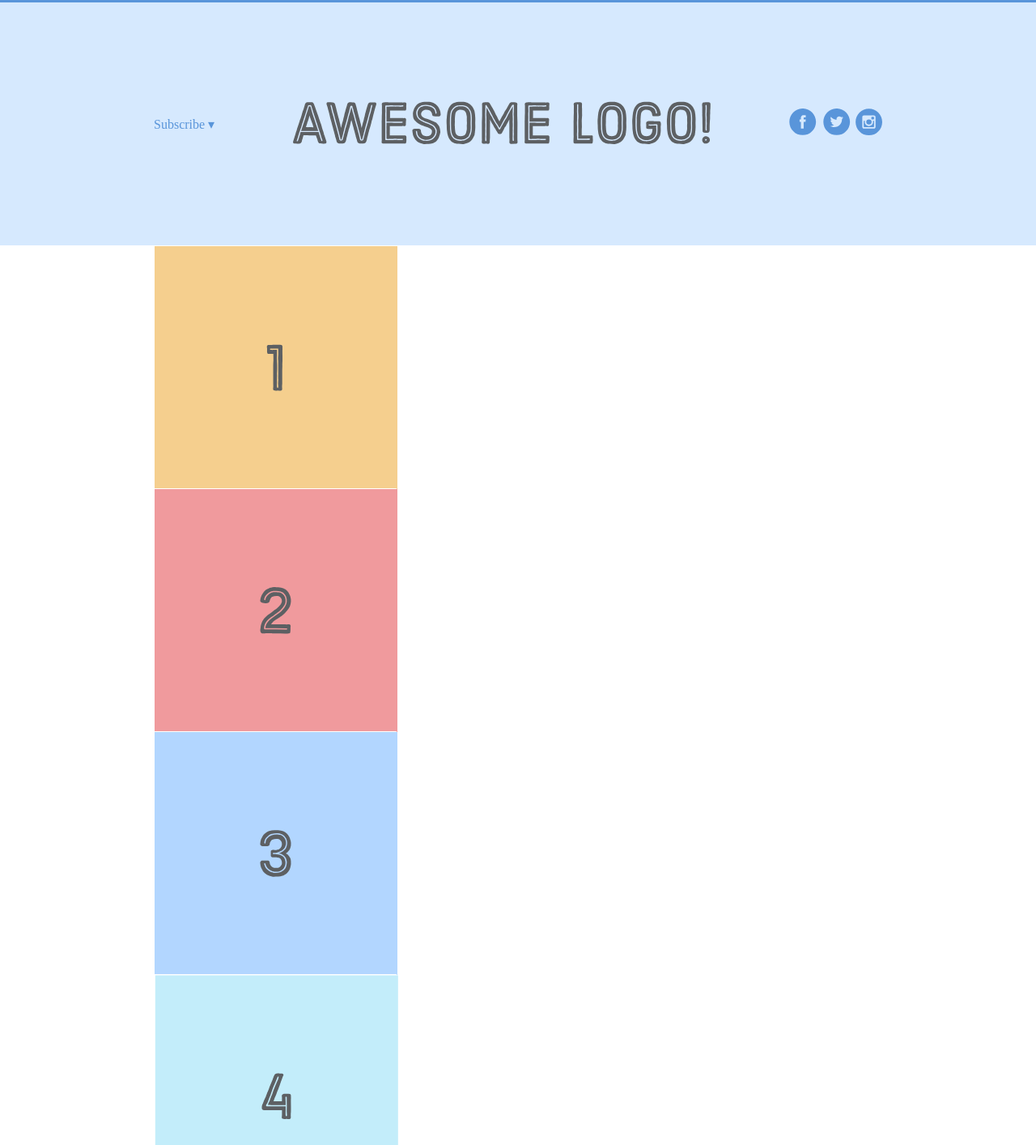
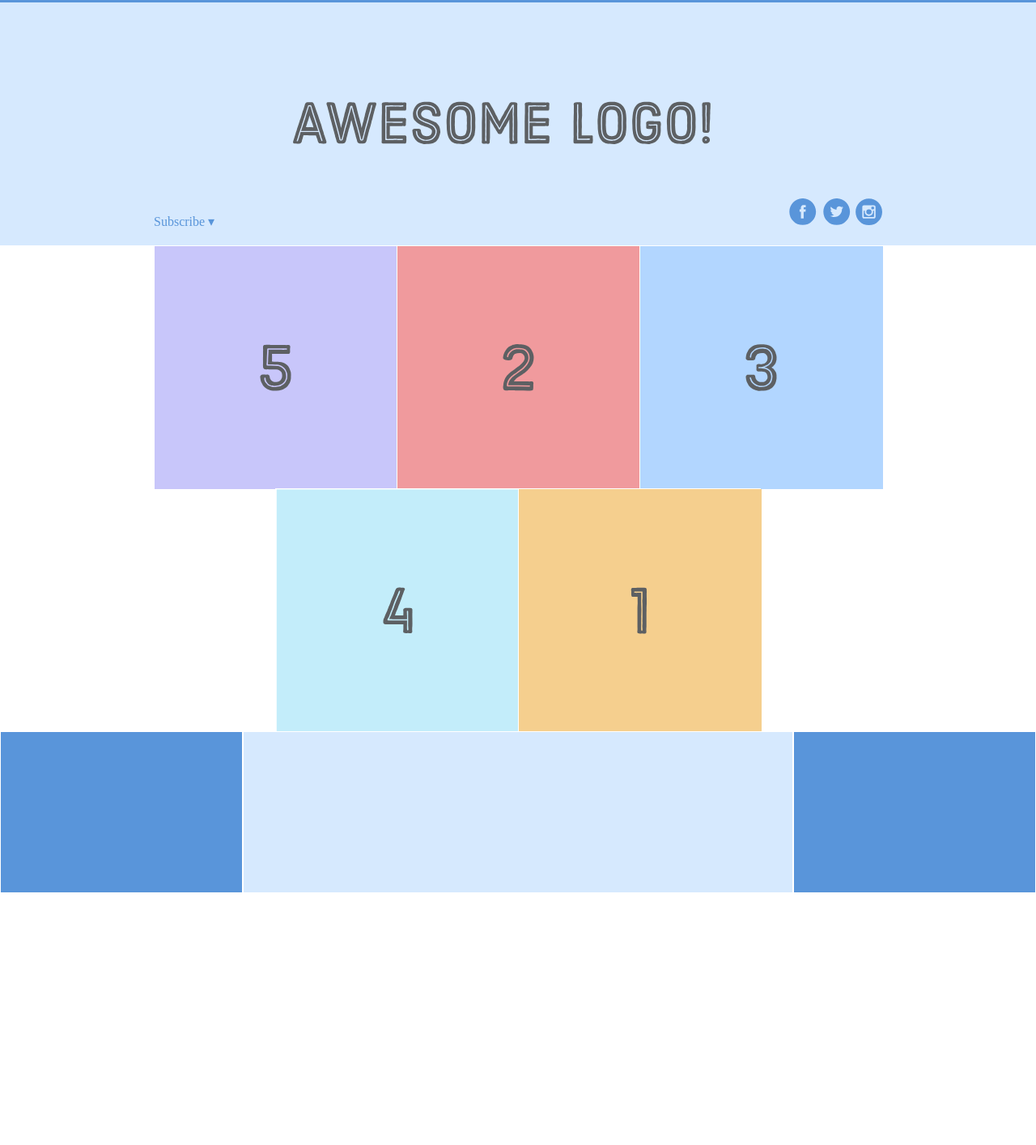
Before and after one commit to GiangoFett/flexbox-test, a plain HTML site: page index.html in a window 1280 px wide. Shown: the part 55-1469 px from the top of the page at 81% size. After the commit the page ends 1158 px from the top, so only its background shows below. Drawn offline with Linux system fonts and the light colour scheme.

Commit message:
Final commit for lesson.

```diff
--- a/index.html
+++ b/index.html
@@ -37,6 +37,12 @@
     <div class='photo-grid-item last-item'><img src='./images/five.svg'/></div>
   </div>
 </div>
+ <!-- new container  -->
+<div class='footer'>
+  <div class='footer-item footer-one'></div>
+  <div class='footer-item footer-two'></div>
+  <div class='footer-item footer-three'></div>
+</div>
 
 
 </body>
--- a/style.css
+++ b/style.css
@@ -52,7 +52,8 @@
   display: flex;
   flex-wrap: wrap;
   justify-content: center;
-  flex-direction: column; /* testing */
+  flex-direction: row; /* testing */
+  align-items: center;
 }
 
 .photo-grid-item {
@@ -60,3 +61,44 @@
   width: 300px;
   height: 300px;
 }
+
+.first-item {
+  order: 1;
+}
+
+.last-item {
+  order: -1;
+}
+
+.social,
+.subscribe {
+  align-self: flex-end;
+  margin-bottom: 20px;
+}
+
+.footer {
+  display: flex;
+  justify-content: space-between;
+}
+
+.footer-item {
+  border: 1px solid #fff;
+  background-color: #D6E9FE;
+  height: 200px;
+  flex: 1;
+}
+
+.footer-three {
+  flex: 2;
+}
+
+.footer-one,
+.footer-three {
+  background-color: #5995DA;
+  flex: initial;
+  width: 300px;
+}
+
+/* .signup {
+  margin-left: auto;
+} */
```
